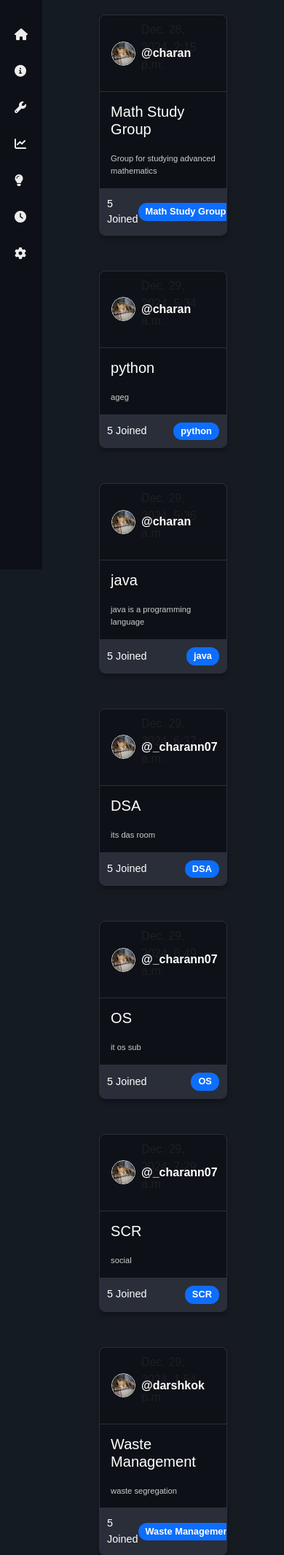
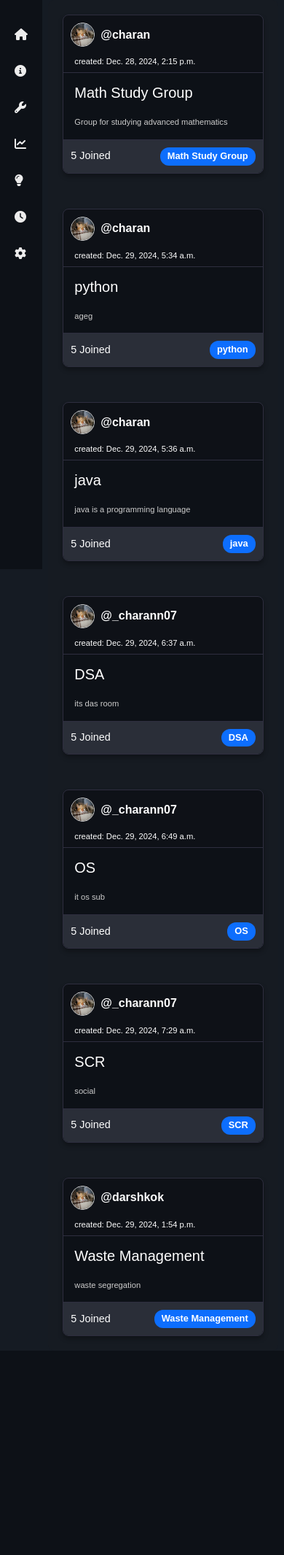
Before and after one commit to charantm7/VOREX-Educational-Web-App, a Django app: page / in a window 390 px wide. Shown: the part 64-2195 px from the top of the page at 73% size. After the commit the page ends 1895 px from the top, so only its background shows below. Run offline with Django 5.2, Linux system fonts and the light colour scheme; data comes from the database, SQL or seed files in the repository.

Commit message:
customization in responsive

```diff
--- a/base/static/css/auth.css
+++ b/base/static/css/auth.css
@@ -361,3 +361,8 @@ form .forget-pass {
   transform: rotate(-11deg) skewY(-40deg);
   transition-delay: 1.2s;
 }
+@media (max-width: 767px) {
+  .wrapper {
+    width: 50%;
+  }
+}
--- a/base/static/css/body.css
+++ b/base/static/css/body.css
@@ -25,6 +25,7 @@
 .card-header {
   display: flex;
   align-items: center;
+  justify-content: space-between;
   border-bottom: 1px solid var(--borderbottom);
 }
 
@@ -33,17 +34,32 @@
 }
 
 .card-header .username {
-  position: absolute;
   flex: 1;
   font-weight: bold;
   color: var(--roomtext);
   overflow: hidden;
-  text-align: left;
+  left: 0;
+  text-decoration: none;
 }
 
 .text-muted {
-  color: white;
+  color: var(--roomtext);
   margin-right: 0;
+}
+.text-muted p {
+  color: var(--roomtext);
+  font-size: 0.7rem;
+  margin-top: 10px;
+}
+@media (max-width: 992px) {
+  .card-header {
+    padding: 10px 0 35px 10px;
+  }
+  .text-muted {
+    position: absolute;
+    margin-left: 5px;
+    margin-top: 80px;
+  }
 }
 
 .card-body {
@@ -141,6 +157,6 @@
     display: none;
   }
   .container {
-    width: 65%;
+    width: 95%;
   }
 }
--- a/base/templates/base/authentication/auth.html
+++ b/base/templates/base/authentication/auth.html
@@ -1,7 +1,7 @@
 {% extends "base.html" %}{% load static %} {% block title %}
 <title>Login</title>
 {% endblock %} {% block nav %}
-<a href="{% url 'auth_page'%}">AUTHENTICATION</a>
+<a href="{% url 'auth_page'%}">LOGIN</a>
 {% endblock %} {% block link %}
 <link rel="stylesheet" href="{% static 'css/auth.css' %}" />
 <link
--- a/base/templates/base/home.html
+++ b/base/templates/base/home.html
@@ -18,9 +18,9 @@
             width="33"
             height="33"
           />
-          <div><span class="username">@{{ room.created_by }}</span><br /></div>
-          <div>
-            <p class="text-muted">{{ room.created_at }}</p>
+          <a href="#" class="username"><span>@{{ room.created_by }}</span></a>
+          <div class="text-muted">
+            <p>created: {{ room.created_at }}</p>
           </div>
         </div>
         <div class="card-body">
--- a/base/views.py
+++ b/base/views.py
@@ -1,7 +1,5 @@
 from django.shortcuts import render
 from .models import CustomUser, Room, RoomMembership, ChatBox, StudyMaterials
-
-
 
 def home(request):
     room = Room.objects.all()
```
